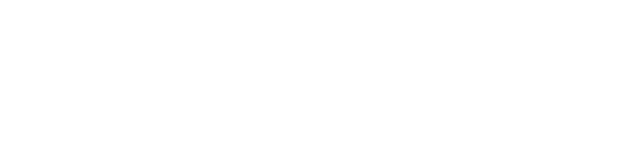
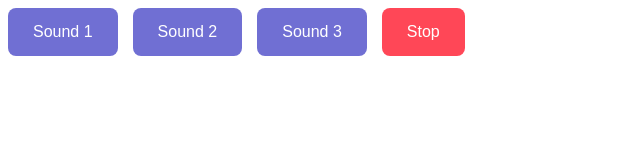
Before and after one commit to acciojob/Soundbar-Ayushipatwal, a website: page main.html in a window 1280 px wide. Shown: the whole page, without its empty margins (0-640 px from the left). Drawn offline with Linux system fonts and the light colour scheme.

Commit message:
created a submission

```diff
--- a/main.html
+++ b/main.html
@@ -8,6 +8,16 @@
 
 <body>
 	<!-- the entire body must be written by student -->
+
+
+
+
+  <section id="buttons">
+    <button class="btn" data-sound="sound1">Sound 1</button>
+    <button class="btn" data-sound="sound2">Sound 2</button>
+    <button class="btn" data-sound="sound3">Sound 3</button>
+    <button class="stop">Stop</button>
+  </section>
     <script type="text/javascript" src="./script.js">
 </script>
 
--- a/script.js
+++ b/script.js
@@ -1 +1,25 @@
 //your JS code here. If required.
+let currentAudio = null;
+
+
+document.querySelectorAll(".btn").forEach(button => {
+  button.addEventListener("click", () => {
+    const soundName = button.getAttribute("data-sound");
+
+    if (currentAudio) {
+      currentAudio.pause();
+      currentAudio.currentTime = 0;
+    }
+
+    currentAudio = new Audio(`sounds/${soundName}.mp3`);
+    currentAudio.play();
+  });
+});
+
+
+document.querySelector(".stop").addEventListener("click", () => {
+  if (currentAudio) {
+    currentAudio.pause();
+    currentAudio.currentTime = 0;
+  }
+});
--- a/styles.css
+++ b/styles.css
@@ -1 +1,24 @@
 /*  your css code here. If applicable */
+#buttons {
+  display: flex;
+  gap: 15px;
+}
+
+.btn {
+  padding: 15px 25px;
+  font-size: 16px;
+  background-color: #706fd3;
+  color: white;
+  border: none;
+  border-radius: 8px;
+  cursor: pointer;
+}
+.stop {
+  padding: 15px 25px;
+  font-size: 16px;
+  background-color: #ff4757;
+  color: white;
+  border: none;
+  border-radius: 8px;
+  cursor: pointer;
+}
```
